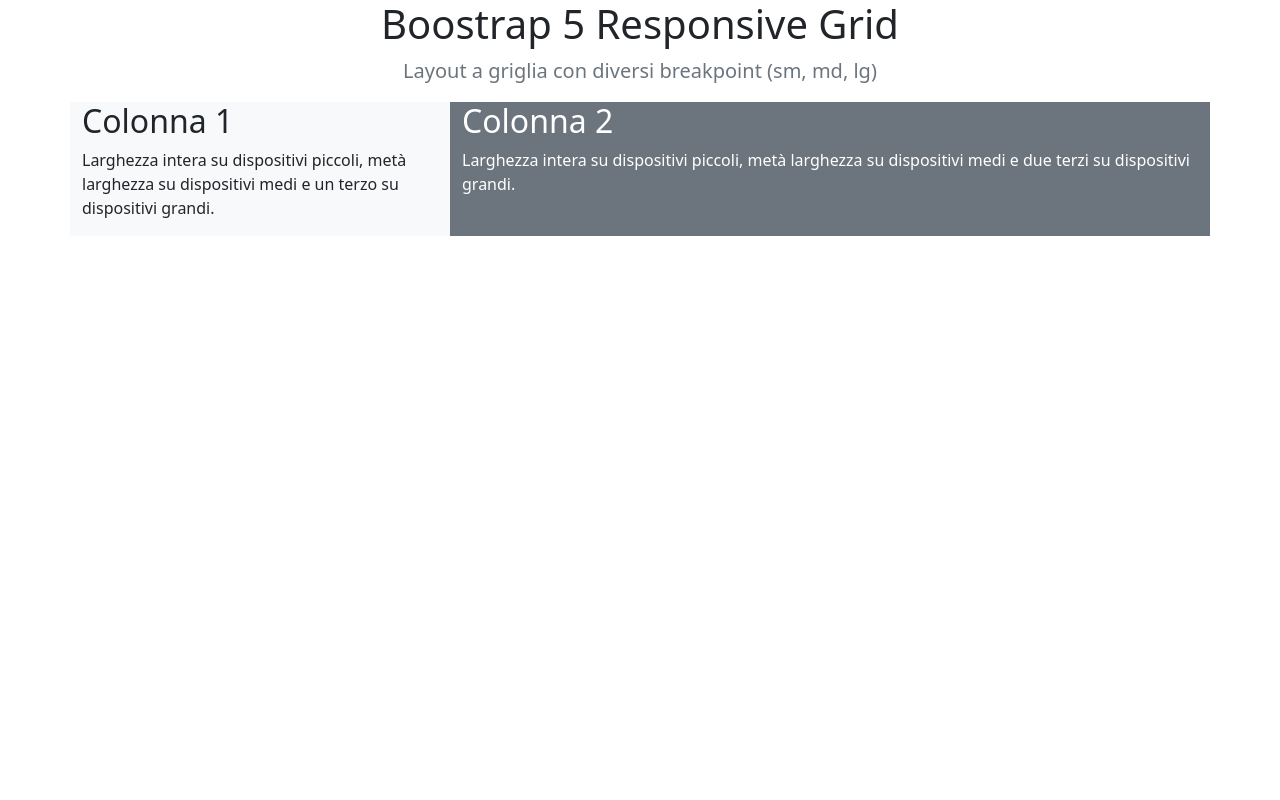
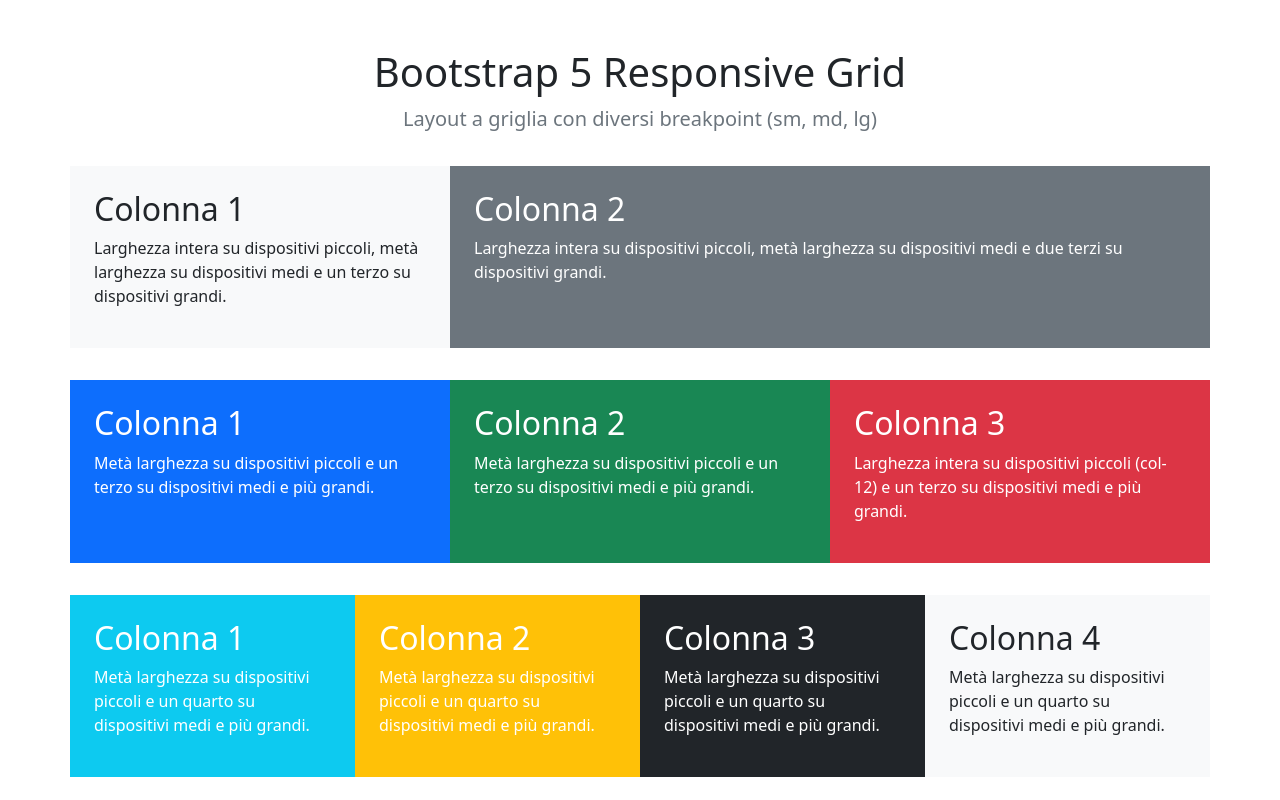
Before and after one commit to TiffanyElizabeth/htmlcss-bootstrap-layout, a plain HTML site: page index.html in a window 1280 px wide. Drawn offline with nearby package versions, Linux system fonts and the light colour scheme.

Commit message:
feat: add columns

```diff
--- a/index.html
+++ b/index.html
@@ -8,18 +8,50 @@
   </head>
   <body>
     <div class="container">
-        <div class="text-center">
-            <h1>Boostrap 5 Responsive Grid</h1>
+        <div class="text-center mt-5">
+            <h1>Bootstrap 5 Responsive Grid</h1>
             <p class="fs-5 text-secondary">Layout a griglia con diversi breakpoint (sm, md, lg)</p>
         </div>
-        <div class="row">
-            <div class="col-sm-12 col-md-6 col-lg-4 bg-light">
+        <div class="row py-3">
+            <div class="col-sm-12 col-md-6 col-lg-4 bg-light p-4">
                 <h2>Colonna 1</h2>
                 <p class="">Larghezza intera su dispositivi piccoli, metà larghezza su dispositivi medi e un terzo su dispositivi grandi.</p>
             </div>
-            <div class="col-sm-12 col-md-6 col-lg-8 bg-secondary text-white">
+            <div class="col-sm-12 col-md-6 col-lg-8 bg-secondary text-white p-4">
                 <h2>Colonna 2</h2>
                 <p class="">Larghezza intera su dispositivi piccoli, metà larghezza su dispositivi medi e due terzi su dispositivi grandi.</p>
+            </div>
+        </div>
+        <div class="row py-3">
+            <div class="col-sm-6 col-md-4 col-lg-4 bg-primary text-white p-4">
+                <h2>Colonna 1</h2>
+                <p class="">Metà larghezza su dispositivi piccoli e un terzo su dispositivi medi e più grandi.</p>
+            </div>
+            <div class="col-sm-6 col-md-4 col-lg-4 bg-success text-white p-4">
+                <h2>Colonna 2</h2>
+                <p class="">Metà larghezza su dispositivi piccoli e un terzo su dispositivi medi e più grandi.</p>
+            </div>
+            <div class="col-sm-12 col-md-4 col-lg-4 bg-danger text-white p-4">
+                <h2>Colonna 3</h2>
+                <p class="">Larghezza intera su dispositivi piccoli (col-12) e un terzo su dispositivi medi e più grandi.</p>
+            </div>
+        </div>
+        <div class="row py-3">
+            <div class="col-sm-6 col-md-3 col-lg-3 bg-info text-white p-4">
+                <h2>Colonna 1</h2>
+                <p class="">Metà larghezza su dispositivi piccoli e un quarto su dispositivi medi e più grandi.</p>
+            </div>
+            <div class="col-sm-6 col-md-3 col-lg-3 bg-warning text-white p-4">
+                <h2>Colonna 2</h2>
+                <p class="">Metà larghezza su dispositivi piccoli e un quarto su dispositivi medi e più grandi.</p>
+            </div>
+            <div class="col-sm-6 col-md-3 col-lg-3 bg-dark text-white p-4">
+                <h2>Colonna 3</h2>
+                <p class="">Metà larghezza su dispositivi piccoli e un quarto su dispositivi medi e più grandi.</p>
+            </div>
+            <div class="col-sm-6 col-md-3 col-lg-3 bg-light p-4">
+                <h2>Colonna 4</h2>
+                <p class="">Metà larghezza su dispositivi piccoli e un quarto su dispositivi medi e più grandi.</p>
             </div>
         </div>
     </div>
```
